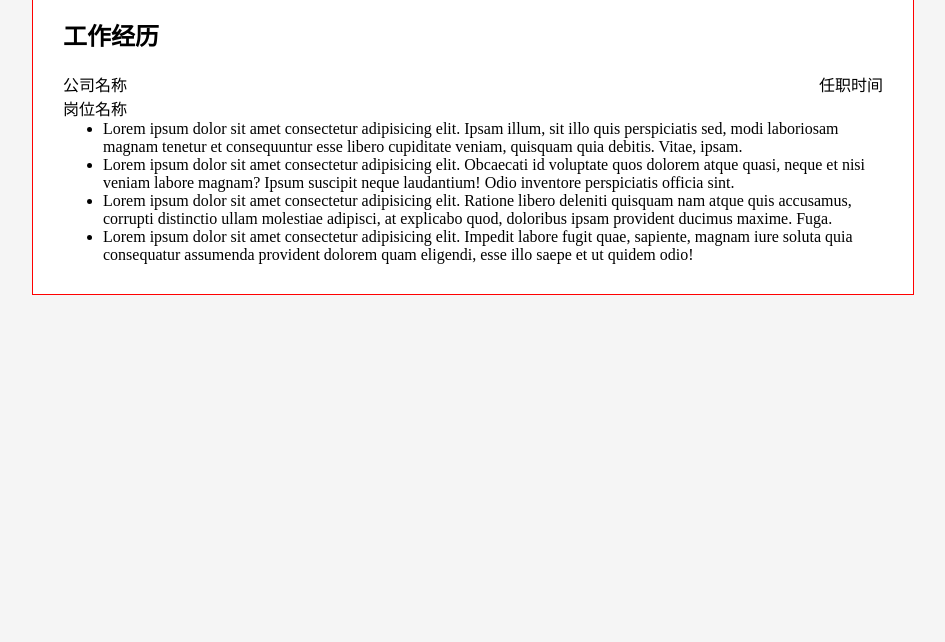
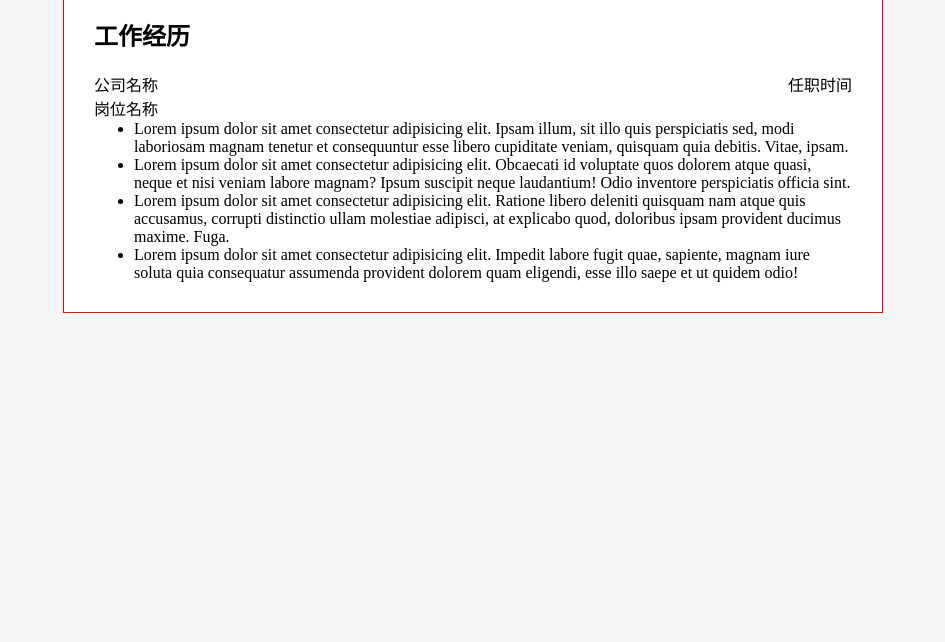
Before and after one commit to brictao/brictao.github.io, a plain HTML site: page resume.html in a window 1280 px wide. Shown: the part 158-800 px from the top of the page, without its empty margins (167-1112 px from the left). Drawn offline with Linux system fonts and the light colour scheme.

Commit message:
Update resume.css

```diff
--- a/CSS/resume.css
+++ b/CSS/resume.css
@@ -7,9 +7,9 @@ html{
 body, h1, h2, p{
     margin: 0;
 }
-h1, h2, p{
+/* h1, h2, p{
     width: fit-content;
-}
+} */
 ul, li{
     max-width: 100%;
     box-sizing: border-box;
@@ -27,7 +27,7 @@ ul, li{
     flex-direction: column;
     gap: 20px;
     background: #fff;
-    box-sizing: border-boxw;
+    box-sizing: border-box;
     border: red 1px solid;
 }
 .profile{
```
